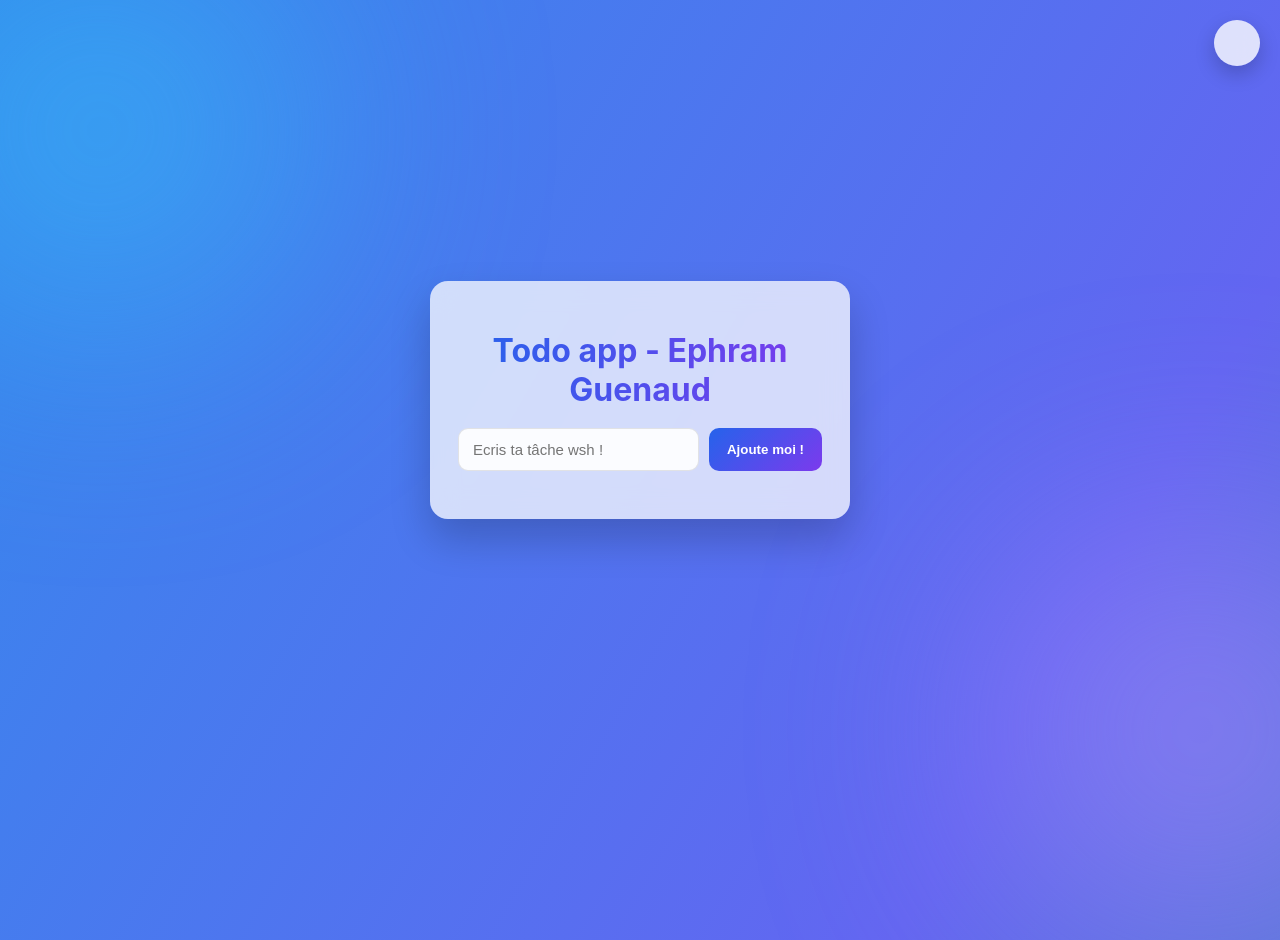
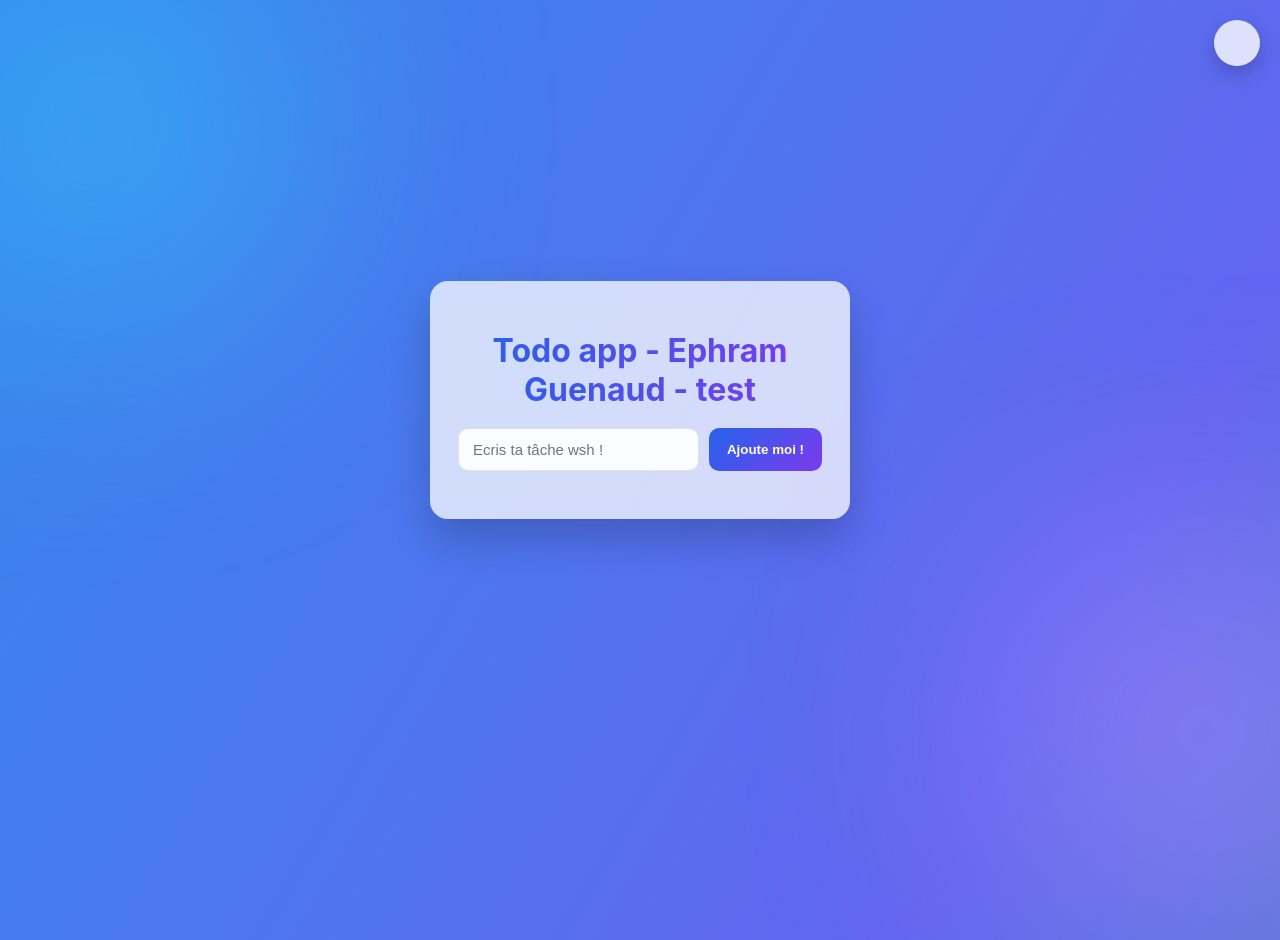
Before and after one commit to guenaud-ephram-emf/module210-todo-gue, a plain HTML site: page src/frontend/index.html in a window 1280 px wide. Shown: the top 940 px of the page. Drawn offline with nearby package versions, Linux system fonts and the light colour scheme; no server answers.

Commit message:
changement

```diff
--- a/src/frontend/index.html
+++ b/src/frontend/index.html
@@ -15,7 +15,7 @@
   <button id="theme-toggle" aria-label="Changer le thème"></button>
 
   <div class="app-container">
-    <h1>Todo app - Ephram Guenaud</h1>
+    <h1>Todo app - Ephram Guenaud - test</h1>
     <form id="todo-form">
       <input type="text" id="todo-input" placeholder="Ecris ta tâche wsh !" required autocomplete="off">
       <button type="submit">Ajoute moi !</button>
```
